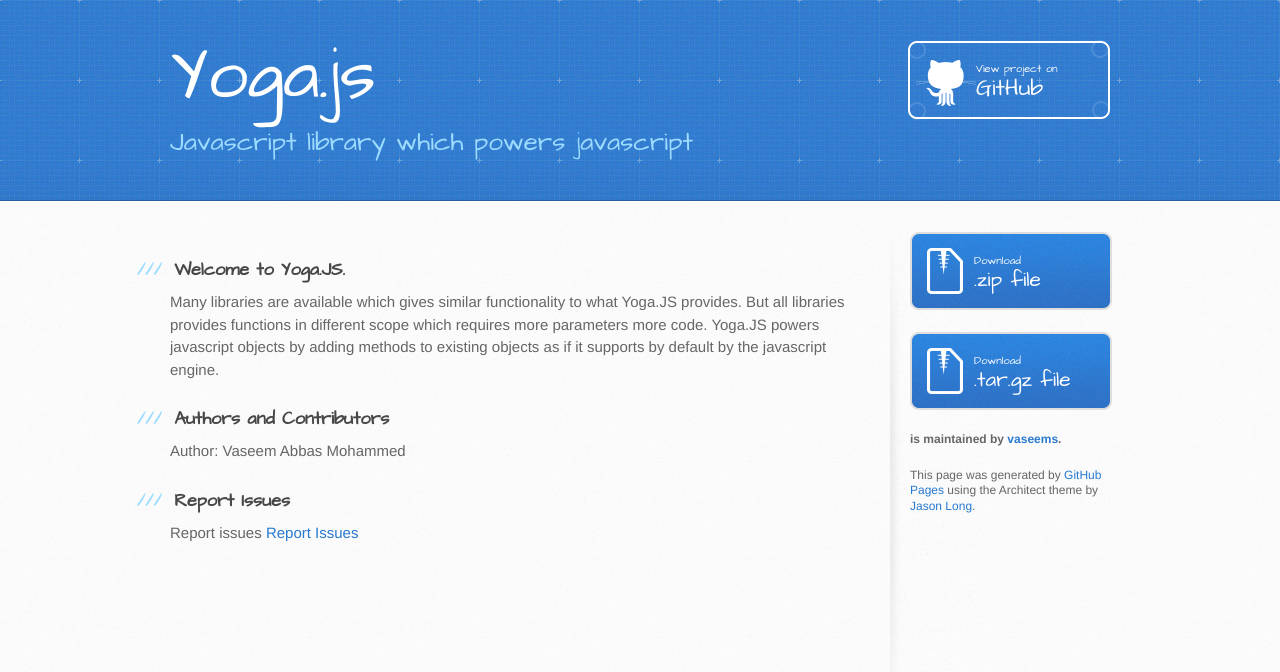
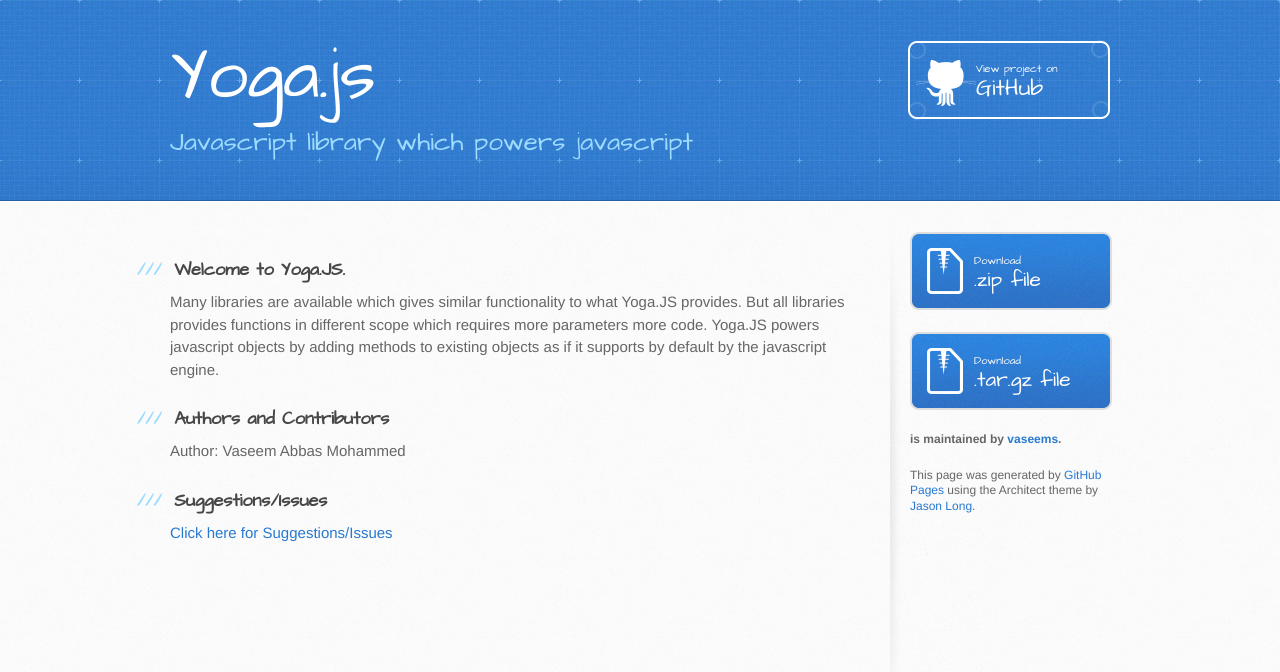
Before and after one commit to vaseems/yoga.js, a website: page index.html in a window 1280 px wide. Drawn offline with Linux system fonts and the light colour scheme.

```diff
--- a/index.html
+++ b/index.html
@@ -39,9 +39,9 @@
 <p>Author: Vaseem Abbas Mohammed</p>
 
 <h3>
-<a id="report-issues" class="anchor" href="#report-issues" aria-hidden="true"><span aria-hidden="true" class="octicon octicon-link"></span></a>Report Issues</h3>
+<a id="suggestionsissues" class="anchor" href="#suggestionsissues" aria-hidden="true"><span aria-hidden="true" class="octicon octicon-link"></span></a>Suggestions/Issues</h3>
 
-<p>Report issues <a href="https://github.com/vaseems/yoga.js/issues">Report Issues</a></p>
+<p><a href="https://github.com/vaseems/yoga.js/issues">Click here for Suggestions/Issues</a></p>
         </section>
 
         <aside id="sidebar">
--- a/params.json
+++ b/params.json
@@ -1,6 +1,6 @@
 {
   "name": "Yoga.js",
   "tagline": "Javascript library which powers javascript",
-  "body": "### Welcome to Yoga.JS.\r\nMany libraries are available which gives similar functionality to what Yoga.JS provides. But all libraries provides functions in different scope which requires more parameters more code. Yoga.JS powers javascript objects by adding methods to existing objects as if it supports by default by the javascript engine.\r\n\r\n### Authors and Contributors\r\nAuthor: Vaseem Abbas Mohammed\r\n\r\n### Report Issues\r\nReport issues [Report Issues](https://github.com/vaseems/yoga.js/issues)\r\n",
+  "body": "### Welcome to Yoga.JS.\r\nMany libraries are available which gives similar functionality to what Yoga.JS provides. But all libraries provides functions in different scope which requires more parameters more code. Yoga.JS powers javascript objects by adding methods to existing objects as if it supports by default by the javascript engine.\r\n\r\n### Authors and Contributors\r\nAuthor: Vaseem Abbas Mohammed\r\n\r\n### Suggestions/Issues\r\n[Click here for Suggestions/Issues](https://github.com/vaseems/yoga.js/issues)\r\n",
   "note": "Don't delete this file! It's used internally to help with page regeneration."
 }
```
